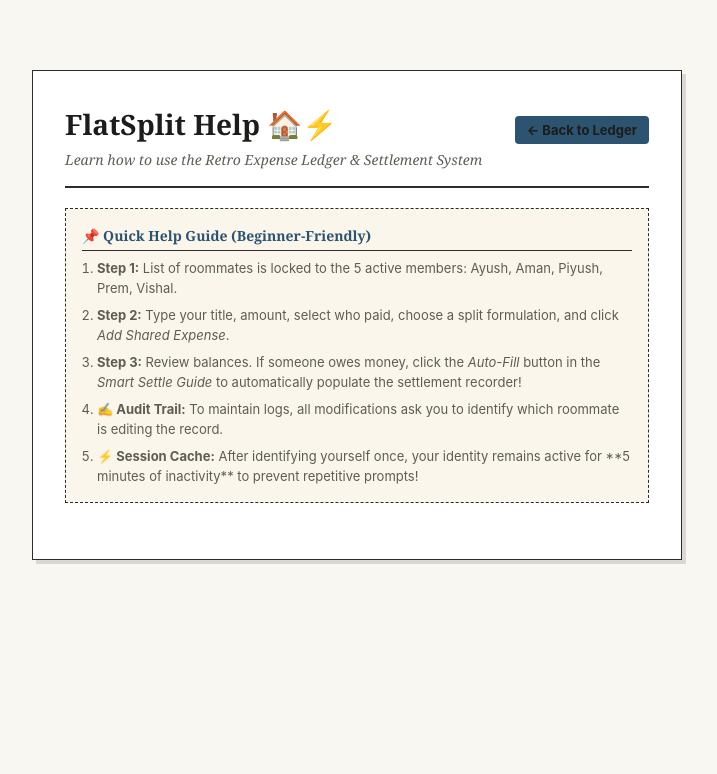
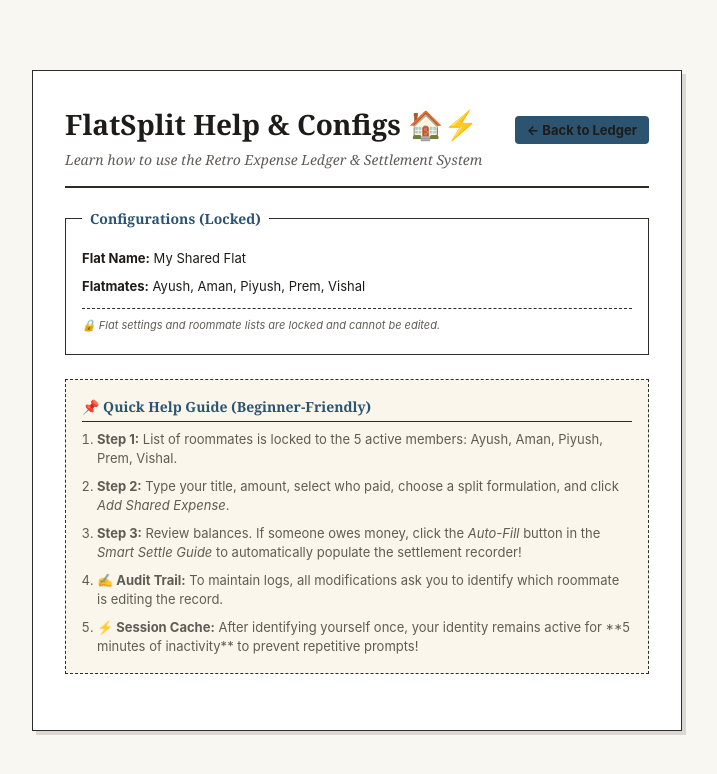
Before and after one commit to piyushrajpandit/flat-expences-, a Next.js app: page /help in a window 1280 px wide. Shown: the top 774 px of the page, without its empty margins (283-1000 px from the left). Built offline with nearby package versions, Linux system fonts and the light colour scheme; no server answers.

Commit message:
Relocate locked configurations panel to help page and clean up dashboard

```diff
--- a/app/help/page.tsx
+++ b/app/help/page.tsx
@@ -1,12 +1,37 @@
+'use client'
+
+import { useState, useEffect } from 'react'
 import Link from 'next/link'
 
 export default function HelpPage() {
+  const [flatName, setFlatName] = useState('My Shared Flat')
+  const [roommates] = useState<string[]>(['Ayush', 'Aman', 'Piyush', 'Prem', 'Vishal'])
+
+  useEffect(() => {
+    // Load local storage fallback
+    const storedFlat = localStorage.getItem('flatsplit_flatName')
+    if (storedFlat) setFlatName(storedFlat)
+
+    // Fetch up-to-date flat name from backend
+    fetch('/api/ledger')
+      .then((res) => {
+        if (res.ok) return res.json()
+      })
+      .then((data) => {
+        if (data && data.flat_name) {
+          setFlatName(data.flat_name)
+          localStorage.setItem('flatsplit_flatName', data.flat_name)
+        }
+      })
+      .catch((err) => console.error("Error fetching ledger name:", err))
+  }, [])
+
   return (
     <div className="portal-container" style={{ maxWidth: '650px', margin: '40px auto' }}>
       <div className="portal-header" style={{ marginBottom: '20px' }}>
         <div className="portal-title-row">
           <div>
-            <h1>FlatSplit Help 🏠⚡</h1>
+            <h1>FlatSplit Help &amp; Configs 🏠⚡</h1>
             <p className="subtitle">Learn how to use the Retro Expense Ledger &amp; Settlement System</p>
           </div>
           <div>
@@ -25,6 +50,25 @@ export default function HelpPage() {
         </div>
       </div>
 
+      {/* Configurations Display */}
+      <fieldset style={{ marginBottom: '24px' }}>
+        <legend>
+          Configurations (Locked)
+        </legend>
+        <div style={{ display: 'flex', flexDirection: 'column', gap: '8px', fontSize: '13px', padding: '4px 0' }}>
+          <div>
+            <strong>Flat Name:</strong> {flatName}
+          </div>
+          <div>
+            <strong>Flatmates:</strong> {roommates.join(', ')}
+          </div>
+          <div style={{ fontStyle: 'italic', fontSize: '11px', color: 'var(--text-muted)', borderTop: '1px dashed var(--border-color)', paddingTop: '8px', marginTop: '4px' }}>
+            🔒 Flat settings and roommate lists are locked and cannot be edited.
+          </div>
+        </div>
+      </fieldset>
+
+      {/* Help bulletin / instruction board */}
       <div className="bulletin-board" style={{ display: 'block', marginBottom: '24px' }}>
         <div className="bulletin-title">
           <span>📌 Quick Help Guide (Beginner-Friendly)</span>
```
Also changed, not shown: app/page.tsx (+4 -22 lines).
